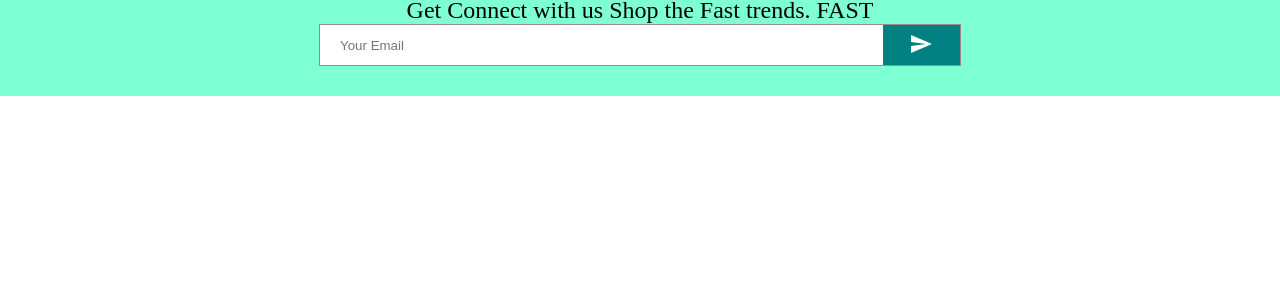
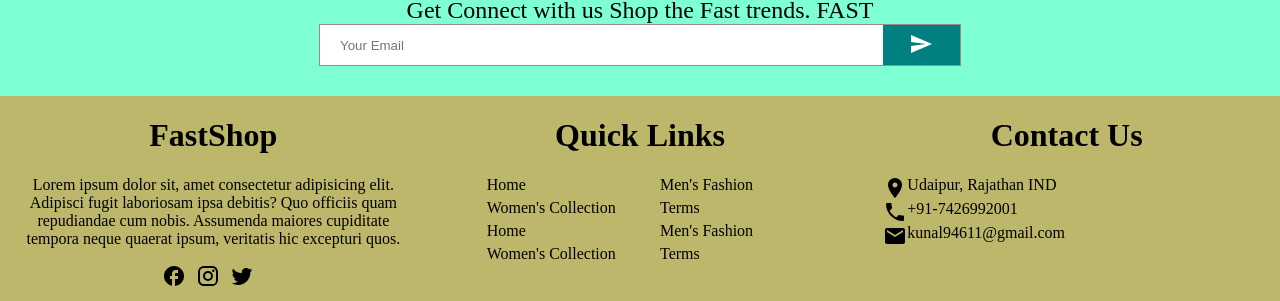
Before and after one commit to soniikunal/ReactEcommerce, a React (Vite) app in the folder EcommerceReact/: page / in a window 1280 px wide. Shown: the part 2730-3031 px from the top of the page. Before the commit the page ends 2826 px from the top, so only its background shows below. Built offline with nearby package versions, Linux system fonts and the light colour scheme.

Commit message:
Added footer

```diff
--- /dev/null
+++ b/EcommerceReact/src/Components/Footer/Footer.jsx
@@ -0,0 +1,124 @@
+import {
+  FacebookRounded,
+  Instagram,
+  Mail,
+  Phone,
+  Room,
+  Twitter,
+} from "@mui/icons-material";
+import styled from "styled-components";
+
+const Container = styled.footer`
+  display: flex;
+  justify-content: space-between;
+  /* align-items: center; */
+  text-align: center;
+  background-color: darkkhaki;
+`;
+
+const Left = styled.div`
+  padding: 0px 20px;
+  flex: 1;
+`;
+
+const Center = styled.div`
+  padding: 0px 20px;
+  flex: 1;
+`;
+
+const Right = styled.div`
+  padding: 0px 20px;
+
+  flex: 1;
+`;
+
+const Heading = styled.h1``;
+
+const Des = styled.p`
+  font-size: medium;
+`;
+
+const SocialIconContainer = styled.div`
+  margin-bottom: 12px;
+`;
+
+const SocialIcon = styled.span`
+  cursor: pointer;
+  padding-right: 10px;
+  /* font-size: medium; */
+`;
+
+const UL = styled.ul`
+  list-style: none;
+  text-align: start;
+  flex-wrap: wrap;
+  display: flex;
+  margin: 0px;
+`;
+
+const Links = styled.li`
+  width: 50%;
+  cursor: pointer;
+  margin-bottom: 5px;
+`;
+
+const ContactDetail = styled.div`
+  display: flex;
+  align-self: center;
+  margin-left: 10px;
+`;
+
+export const Footer = () => {
+  return (
+    <Container>
+      <Left>
+        <Heading>FastShop</Heading>
+        <Des>
+          Lorem ipsum dolor sit, amet consectetur adipisicing elit. Adipisci
+          fugit laboriosam ipsa debitis? Quo officiis quam repudiandae cum
+          nobis. Assumenda maiores cupiditate tempora neque quaerat ipsum,
+          veritatis hic excepturi quos.
+        </Des>
+        <SocialIconContainer>
+          <SocialIcon>
+            <FacebookRounded />
+          </SocialIcon>
+          <SocialIcon>
+            <Instagram />
+          </SocialIcon>
+          <SocialIcon>
+            <Twitter />
+          </SocialIcon>
+        </SocialIconContainer>
+      </Left>
+      <Center>
+        <Heading>Quick Links</Heading>
+        <UL>
+          <Links>Home</Links>
+          <Links>Men's Fashion</Links>
+          <Links>Women's Collection</Links>
+          <Links>Terms</Links>
+          <Links>Home</Links>
+          <Links>Men's Fashion</Links>
+          <Links>Women's Collection</Links>
+          <Links>Terms</Links>
+        </UL>
+      </Center>
+      <Right>
+        <Heading>Contact Us</Heading>
+        <ContactDetail>
+          <Room />
+          Udaipur, Rajathan IND
+        </ContactDetail>
+        <ContactDetail>
+          <Phone />
+          +91-7426992001
+        </ContactDetail>
+        <ContactDetail>
+          <Mail />
+          kunal94611@gmail.com
+        </ContactDetail>
+      </Right>
+    </Container>
+  );
+};
--- a/EcommerceReact/src/Pages/HomePage.jsx
+++ b/EcommerceReact/src/Pages/HomePage.jsx
@@ -5,6 +5,7 @@ import { Slider } from "../Components/Slider";
 import { Categories } from "../Components/Categories/Categories";
 import { Products } from "../Components/Products/Products";
 import { NewsLetter } from "../Components/NewsLetter";
+import { Footer } from "../Components/Footer/Footer";
 
 const HomePage = () => {
   return (
@@ -15,6 +16,7 @@ const HomePage = () => {
       <Categories />
       <Products />
       <NewsLetter />
+      <Footer />
     </>
   );
 };
```
